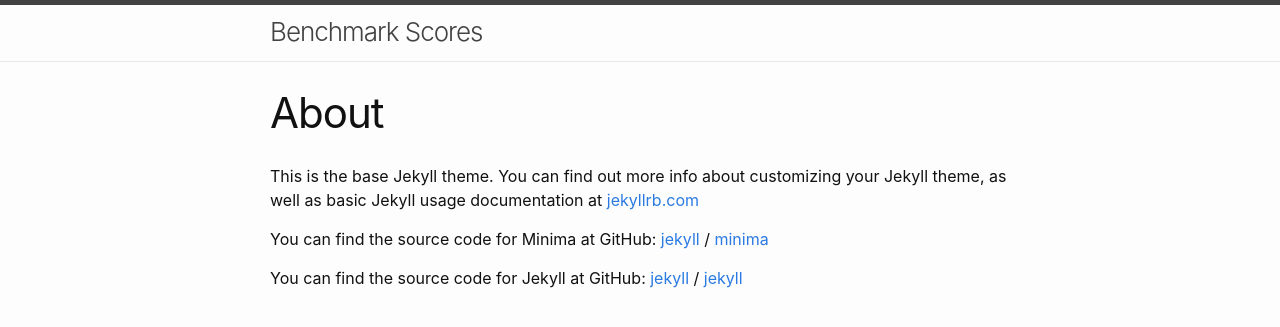
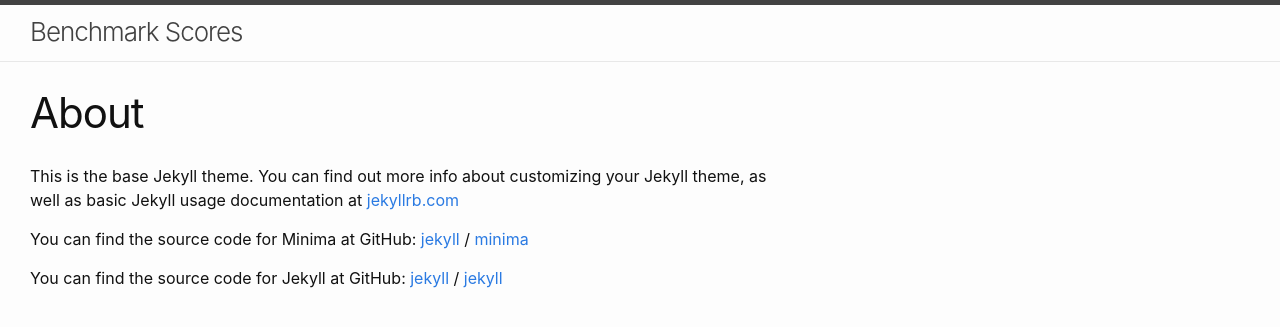
Before and after one commit to centipeda/zynq-benchmark, a Jekyll site: the page built from docs/about.markdown, in a window 1280 px wide. Shown: the top 327 px of the page. Built offline with Jekyll 4.4.1, drawn with Linux system fonts in a browser that asks for light colours.

Commit message:
alter main CSS to fit full table on page

```diff
--- a/docs/assets/main.css
+++ b/docs/assets/main.css
@@ -46,7 +46,7 @@
 pre > code { border: 0; padding-right: 0; padding-left: 0; }
 
 /** Wrapper */
-.wrapper { max-width: -webkit-calc(800px - (30px * 2)); max-width: calc(800px - (30px * 2)); margin-right: auto; margin-left: auto; padding-right: 30px; padding-left: 30px; }
+.wrapper { max-width: -webkit-calc(800px - (30px * 2)); max-width: calc(800px - (30px * 2)); margin-right: 0; margin-left: 0; padding-right: 30px; padding-left: 30px; }
 @media screen and (max-width: 800px) { .wrapper { max-width: -webkit-calc(800px - (30px)); max-width: calc(800px - (30px)); padding-right: 15px; padding-left: 15px; } }
 
 /** Clearfix */
```
